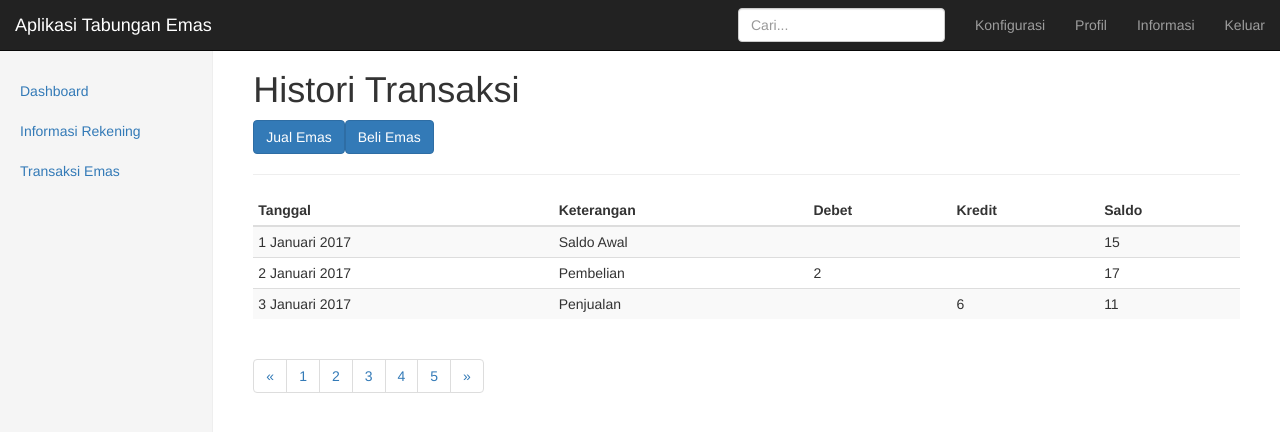
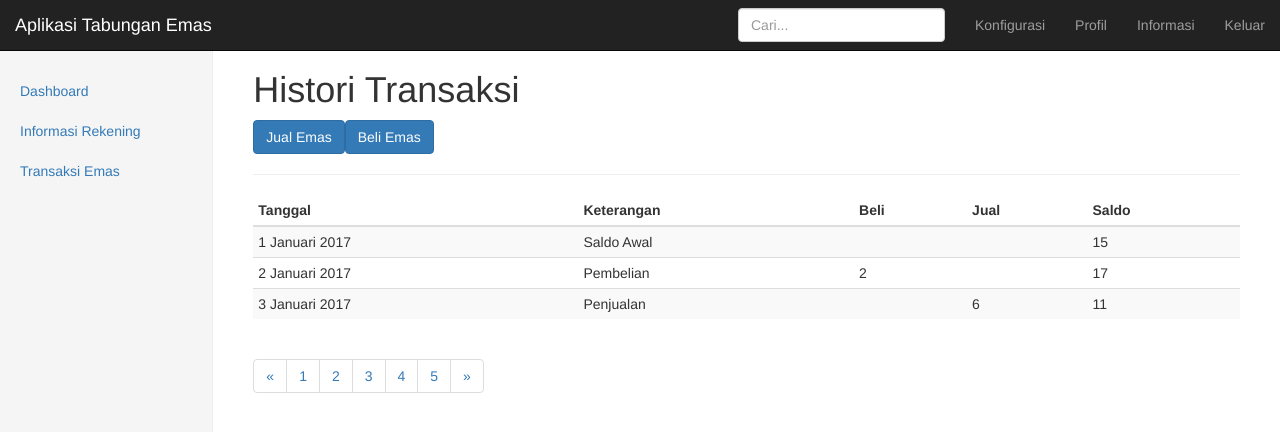
Before and after one commit to artivisi/training-pegadaian-2017-01, an Angular app in the folder tabungan-emas/: page /transaksi/history in a window 1280 px wide. Shown: the top 432 px of the page. Built offline with nearby package versions, Linux system fonts and the light colour scheme.

Commit message:
ganti label

```diff
--- a/tabungan-emas/src/app/transaksi/history/history.component.html
+++ b/tabungan-emas/src/app/transaksi/history/history.component.html
@@ -10,8 +10,8 @@
 		<tr>
 			<th>Tanggal</th>
 			<th>Keterangan</th>
-			<th>Debet</th>
-			<th>Kredit</th>
+			<th>Beli</th>
+			<th>Jual</th>
 			<th>Saldo</th>
 		</tr>
 	</thead>
```
